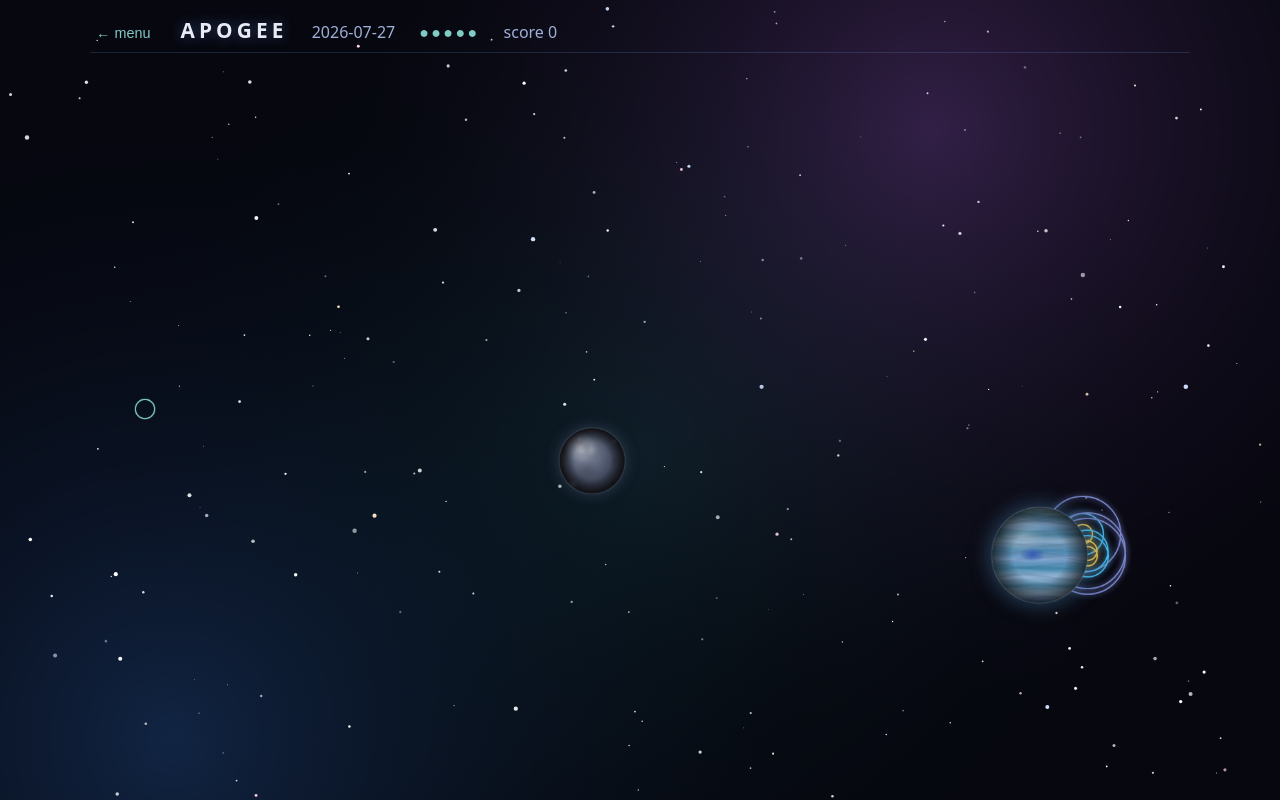
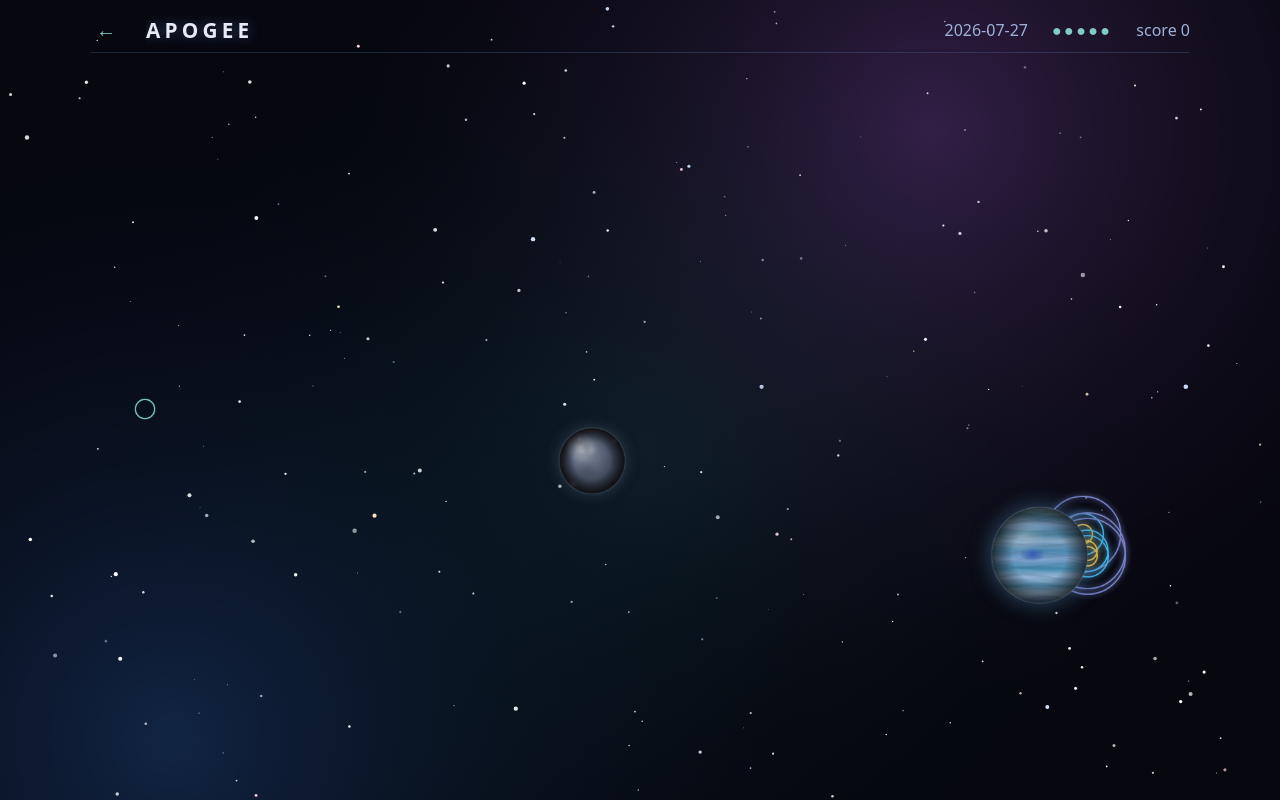
Before and after one commit to kcselm/apogee, a React (Vite) app in the folder packages/web/: page / in a window 1280 px wide. Both pictures are taken after a click on the button "Daily Challenge". Built offline with nearby package versions, Linux system fonts and the light colour scheme.

Commit message:
feat(web): single-row HUD with an icon-only back button down to 360px
Co-Authored-By: Claude Fable 5.1 <noreply@anthropic.com>
Claude-Session: https://claude.ai/code/session_01MiMAA1kxnLBnAYZWebTbAD

```diff
--- a/packages/web/src/DailyGame.tsx
+++ b/packages/web/src/DailyGame.tsx
@@ -48,7 +48,7 @@ export function DailyGame({ onExit }: { onExit: () => void }) {
   return (
     <>
       <div className="hud">
-        <button className="back" onClick={onExit}>← menu</button>
+        <button className="back" onClick={onExit} aria-label="Back to menu" title="Back to menu">←</button>
         <h1>APOGEE</h1>
         <span className="stat">{day}</span>
         <span className="stat pips">
--- a/packages/web/src/campaign/CampaignLevel.tsx
+++ b/packages/web/src/campaign/CampaignLevel.tsx
@@ -65,7 +65,7 @@ export function CampaignLevel({ index, onExit, onPlay }: Props) {
   return (
     <>
       <div className="hud">
-        <button className="back" onClick={onExit}>← levels</button>
+        <button className="back" onClick={onExit} aria-label="Back to levels" title="Back to levels">←</button>
         <h1>{level.name}</h1>
         <span className="stat">{objectiveText}</span>
         <span className="stat pips">
--- a/packages/web/src/campaign/CampaignMap.tsx
+++ b/packages/web/src/campaign/CampaignMap.tsx
@@ -14,7 +14,7 @@ export function CampaignMap({ onExit, onPlay }: Props) {
   return (
     <>
       <div className="hud">
-        <button className="back" onClick={onExit}>← menu</button>
+        <button className="back" onClick={onExit} aria-label="Back to menu" title="Back to menu">←</button>
         <h1>Campaign</h1>
       </div>
       <div className="level-grid">
--- a/packages/web/src/styles.css
+++ b/packages/web/src/styles.css
@@ -27,15 +27,26 @@ canvas {
   border-radius: 8px; touch-action: none; cursor: crosshair;
 }
 .hud {
-  display: flex; gap: 24px; align-items: baseline; max-width: 1100px; width: 100%;
+  display: flex; flex-wrap: nowrap; align-items: center; gap: 24px;
+  max-width: 1100px; width: 100%; min-width: 0;
   padding-bottom: 8px; border-bottom: 1px solid rgba(128, 170, 230, 0.18);
 }
+/* The title shrinks first (ellipsis); everything else keeps its size. */
 .hud h1 {
+  flex: 1 1 auto; min-width: 0;
+  overflow: hidden; text-overflow: ellipsis; white-space: nowrap;
   font-size: 1.3rem; letter-spacing: 0.2em;
   text-shadow: 0 0 14px rgba(120, 170, 255, 0.4);
 }
-.hud .stat { font-variant-numeric: tabular-nums; color: var(--muted); }
+.hud .stat { flex: 0 0 auto; white-space: nowrap; font-variant-numeric: tabular-nums; color: var(--muted); }
 .hud .pips { color: var(--accent); letter-spacing: 0.15em; }
+/* Narrow phones: one line down to 360 px (back 32 + objective ≤ 120 + pips ≤ 72 + gaps 24 leaves ≥ 80 px for the title). */
+@media (max-width: 480px) {
+  .hud { gap: 8px; }
+  .hud h1 { font-size: 1.1rem; letter-spacing: 0.12em; }
+  .hud .stat:not(.pips) { max-width: 120px; overflow: hidden; text-overflow: ellipsis; }
+  .hud .pips { font-size: 0.8rem; letter-spacing: 0.06em; max-width: 72px; overflow: hidden; }
+}
 .overlay {
   position: fixed; inset: 0;
   display: flex; align-items: center; justify-content: center;
@@ -56,7 +67,10 @@ canvas {
 }
 @keyframes overlay-in { from { opacity: 0; } to { opacity: 1; } }
 .pips { letter-spacing: 0.3em; }
-.back { background: none; border: none; color: #80cbc4; cursor: pointer; font-size: 0.9rem; }
+.back {
+  flex: 0 0 auto; background: none; border: none; color: #80cbc4; cursor: pointer;
+  font-size: 1.25rem; line-height: 1; padding: 4px 6px; min-width: 32px;
+}
 .home { display: flex; flex-direction: column; align-items: center; gap: 16px; margin-top: 18vh; }
 .home h1 {
   font-size: 3rem; font-weight: 800; letter-spacing: 0.34em; color: #eaf0ff;
```
